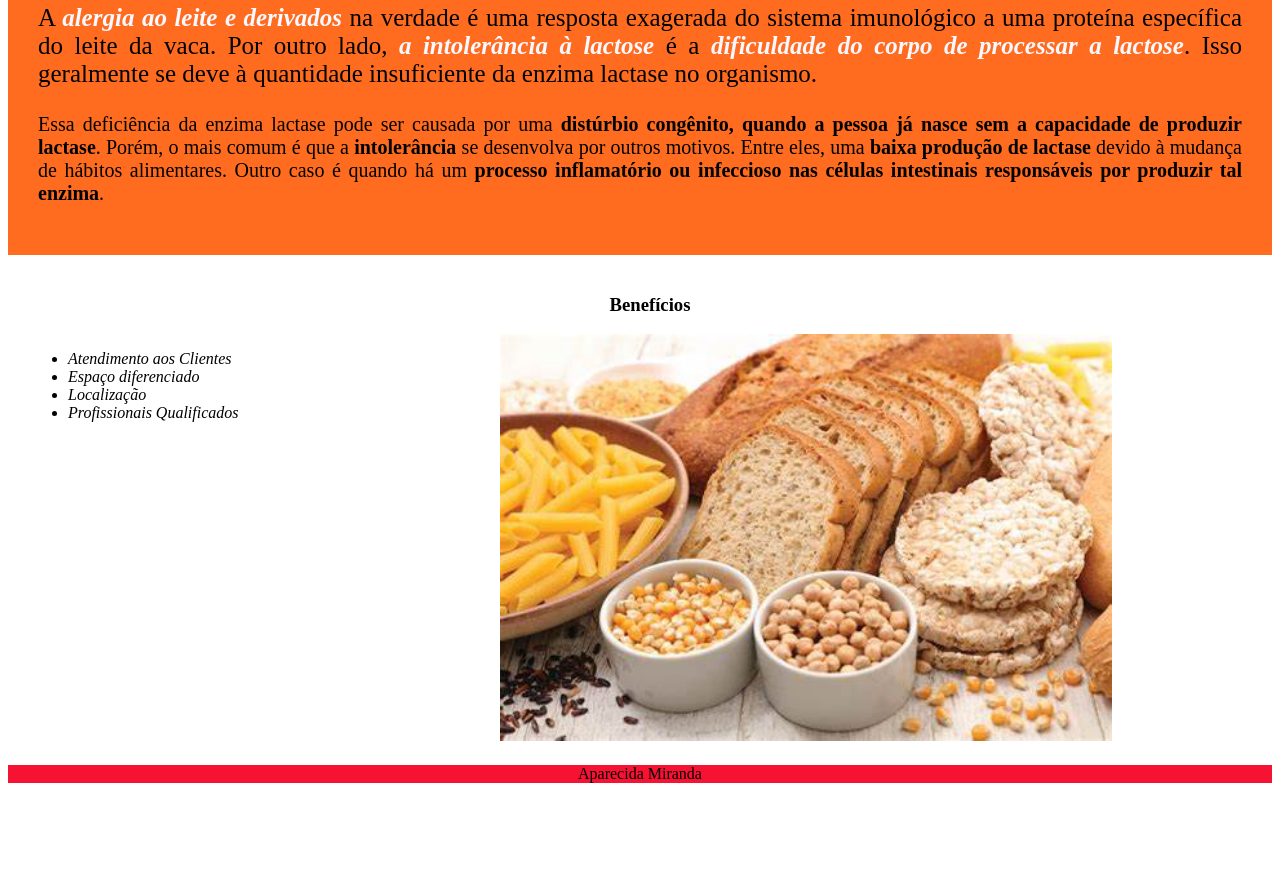
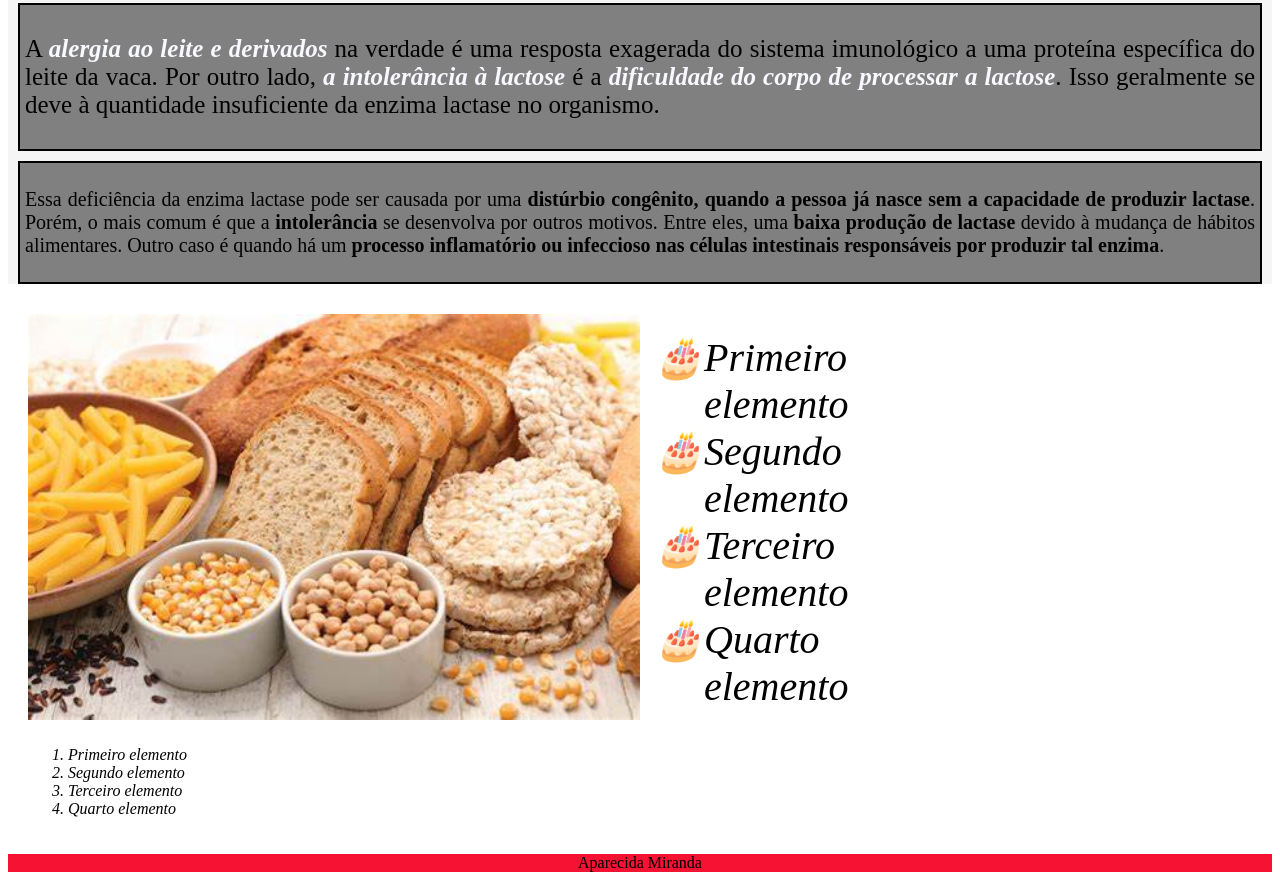
Before and after one commit to AparecidaMiranda/GEProgramacaoEM-Turmal, a plain HTML site: page index.html in a window 1280 px wide. Shown: the part 675-1555 px from the top of the page. Before the commit the page ends 1466 px from the top, so only its background shows below. Drawn offline with Linux system fonts and the light colour scheme.

Commit message:
Add files via upload

```diff
--- a/index.html
+++ b/index.html
@@ -11,31 +11,47 @@
 		<header>
 			<h1 class="titulo-principal">Produtos sem glúten e sem lactose</h1>
 		</header>
+
 		<main>
 			<img id="banner" src="banner.jpg">
-			<div class="principal">
+			<div class="momentos">
 
 				<h2 class="titulo-centralizado">Intolerância à lactose ou alergia?</h2>
 
 				<p id="missao">Muito se fala sobre intolerância e alergia à lactose. No entanto, é importante saber a diferença entre essas duas condições.</p>
+			</div>
+
+			<div class="momentos">
 
 				<p id="alergia">A <em><strong>alergia ao leite e derivados</em></strong> na verdade é uma resposta exagerada do sistema imunológico a uma proteína específica do leite da vaca. Por outro lado, <em><strong>a intolerância à lactose </em></strong>é a <em><strong>dificuldade do corpo de processar a lactose</em></strong>. Isso geralmente se deve à quantidade insuficiente da enzima lactase no organismo.</p>
+			</div>
 
+			<div class="momentos">
 				<p id="missao">Essa deficiência da enzima lactase pode ser causada por uma <strong>distúrbio congênito, quando a pessoa já nasce sem a capacidade de produzir lactase</strong>. Porém, o mais comum é que a <strong>intolerância </strong>se desenvolva por outros motivos. Entre eles, uma <strong>baixa produção de lactase</strong> devido à mudança de hábitos alimentares. Outro caso é quando há um <strong>processo inflamatório ou infeccioso nas células intestinais responsáveis por produzir tal enzima</strong>.</p>
+			</div>
+
 		</main>
 		</div>
 
 		<div class="beneficios">
-			<h3 class="titulo-centralizado"> Benefícios </h3>
+			<img id="OIP" src="OIP.jpg" alt="Produtos sem lactose">
 
-			<ul>
-				<li class="itens">Atendimento aos Clientes</li>
-				<li class="itens">Espaço diferenciado</li>
-				<li class="itens">Localização</li>
-				<li class="itens">Profissionais Qualificados</li>
+
+
+			<ul class="lista">
+				<li class="itens">Primeiro elemento</li>
+				<li class="itens">Segundo elemento</li>
+				<li class="itens">Terceiro elemento</li>
+				<li class="itens">Quarto elemento</li>
 			</ul>
 
-			<img src="OIP.jpg" class="imagembeneficios">
+			<ol>
+				<li class="itens">Primeiro elemento</li>
+				<li class="itens">Segundo elemento</li>
+				<li class="itens">Terceiro elemento</li>
+				<li class="itens">Quarto elemento</li>
+			</ol>
+
 		</div>
 		<footer>
 			Aparecida Miranda
--- a/style.css
+++ b/style.css
@@ -16,17 +16,13 @@ footer{
   height: 450px;
 }
 
-.principal{
-	background: #FF6C1F;
-	padding: 30px;
-}
 
 .titulo-principal{
 	padding-left: 20px;
 }
 
-.titulo-centralizado{
-	text-align: center;
+.titulo-esquerda{
+	text-align: left;
   padding-left: 20px;
 }
 
@@ -68,3 +64,28 @@ ul{
 .imagembeneficios{
 	width: 50%;
 }
+
+.momentos{
+	background-color: gray;
+	padding: 5px;
+	margin: 10px;
+	border: black solid 2px;
+}
+
+#OIP{
+	display: inline-block;
+	width: 50%;
+	height: inherit;
+	vertical-align: top;
+}
+
+.lista{
+	display: inline-block;
+	font-size: 40px;
+	margin: 20px;
+
+}
+
+ul li::marker{
+	content: "🎂";
+}
```
